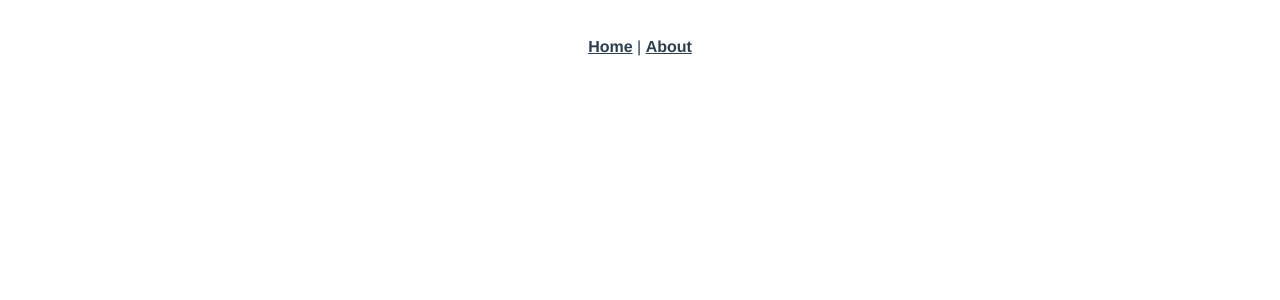
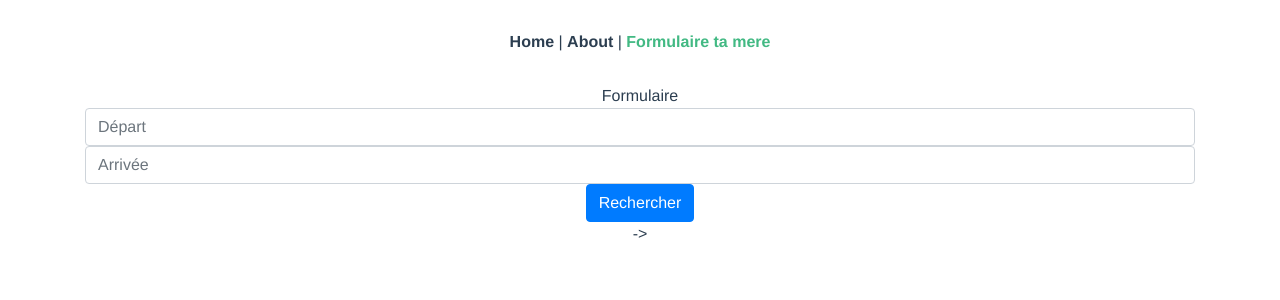
Before and after one commit to Felastronaut/Vue-Trainstation, a Vue app: page /form in a window 1280 px wide. Shown: the top 300 px of the page. Built offline with nearby package versions, Linux system fonts and the light colour scheme.

Commit message:
First iteration ! After Kenny's tutorial

```diff
--- a/package.json
+++ b/package.json
@@ -8,6 +8,8 @@
     "lint": "vue-cli-service lint"
   },
   "dependencies": {
+    "bootstrap": "^4.4.1",
+    "bootstrap-vue": "^2.8.0",
     "core-js": "^3.6.4",
     "vue": "^2.6.11",
     "vue-router": "^3.1.5"
--- a/src/App.vue
+++ b/src/App.vue
@@ -1,12 +1,20 @@
 <template>
   <div id="app">
-    <div id="nav">
-      <router-link to="/">Home</router-link> |
-      <router-link to="/about">About</router-link>
-    </div>
+    <Navigation/>
     <router-view/>
   </div>
 </template>
+
+<script>
+  import Navigation from '@/components/Navigation.vue'
+
+  export default {
+    name: 'App',
+    components: {
+      Navigation
+    }
+  }
+</script>
 
 <style>
 #app {
--- /dev/null
+++ b/src/components/Navigation.vue
@@ -0,0 +1,16 @@
+<template>
+  <div id="nav">
+    <router-link to="/">Home</router-link> |
+    <router-link to="/about">About</router-link> |
+    <router-link to="/form">Formulaire ta mere</router-link>
+  </div>
+</template>
+
+<script>
+export default {
+  name: 'Navigation',
+}
+</script>
+
+<style scoped>
+</style>
--- /dev/null
+++ b/src/components/Trains.vue
@@ -0,0 +1,43 @@
+<template>
+    <b-form>
+        <label class="sr-only" for="depart">Départ</label>
+        <b-input
+            id="depart"
+            placeholder="Départ"
+            v-model="depart"/>
+
+        <label class="sr-only" for="arrivee">Arrivée</label>
+        <b-input
+            id="arrivee"
+            placeholder="Arrivée"
+            v-model="arrivee"/>
+
+        <b-button variant="primary" @click="rechercher">Rechercher</b-button>
+        <p>{{voyage}}</p>
+    </b-form>
+</template>
+
+<script>
+export default {
+  name: 'Trains',
+  data() {
+    return{
+        depart: '',
+        arrivee: ''
+    }
+  },
+  methods: {
+      rechercher(){
+          console.log( 'votre voyage est ' + this.voyage)
+      }
+  },
+  computed: {
+      voyage() {
+          return this.depart + ' -> ' + this.arrivee
+      }
+  }
+}
+</script>
+
+<style scoped>
+</style>
--- a/src/main.js
+++ b/src/main.js
@@ -1,6 +1,11 @@
 import Vue from 'vue'
 import App from './App.vue'
 import router from './router'
+import { BootstrapVue } from 'bootstrap-vue'
+import 'bootstrap/dist/css/bootstrap.css'
+import 'bootstrap-vue/dist/bootstrap-vue.css'
+
+Vue.use(BootstrapVue)
 
 Vue.config.productionTip = false
 
--- a/src/router/index.js
+++ b/src/router/index.js
@@ -1,6 +1,8 @@
 import Vue from 'vue'
 import VueRouter from 'vue-router'
 import Home from '../views/Home.vue'
+import About from '../views/About.vue'
+import Formulaire from '../views/Formulaire.vue'
 
 Vue.use(VueRouter)
 
@@ -13,10 +15,12 @@ const routes = [
   {
     path: '/about',
     name: 'About',
-    // route level code-splitting
-    // this generates a separate chunk (about.[hash].js) for this route
-    // which is lazy-loaded when the route is visited.
-    component: () => import(/* webpackChunkName: "about" */ '../views/About.vue')
+    component: About
+  },
+  {
+    path: '/form',
+    name: 'Formulaire',
+    component: Formulaire
   }
 ]
 
--- /dev/null
+++ b/src/views/Formulaire.vue
@@ -0,0 +1,25 @@
+<template>
+  <div class="container">
+    <div class="row">
+      <div class="col-12">
+        Formulaire
+      </div>
+    </div>
+    <div class="row">
+      <div class="col-12">
+        <Trains/>
+      </div>
+    </div>
+  </div>
+</template>
+
+<script>
+import Trains from '@/components/Trains.vue'
+
+export default {
+  name: 'Formulaire',
+  components: {
+    Trains
+  }
+}
+</script>
```
Also changed, not shown: 1 other file (tests, documents, lock files or other folders).
